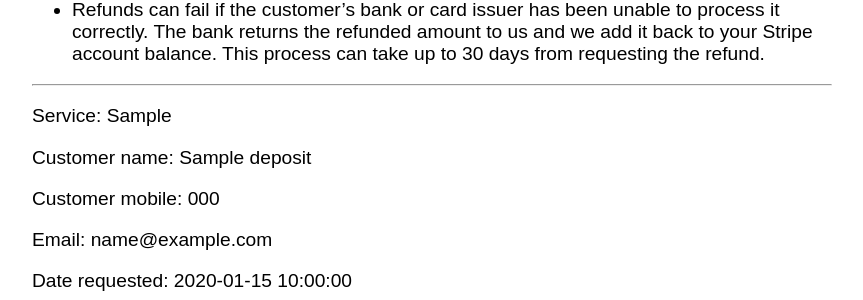
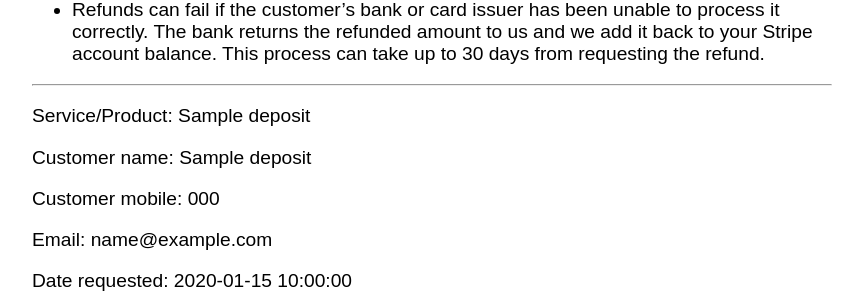
Before and after one commit to KarmaComputing/collect-deposit-online, a Flask app: template app/templates/admin/refunded-deposits.html in a window 1280 px wide. Shown: the part 526-826 px from the top of the page, without its empty margins (208-1071 px from the left). Run offline with Flask 2, Linux system fonts and the light colour scheme; the template is opened without the code that fills it: most values are stand-ins (such as "Sample title", 1, 10 or a date in 2020); parts of the project's set-up code (start-up, migrations or seed data) failed here and were passed over.

Commit message:
ref #16 use of requested_product_id rather than "product"
Dont attempt a stripe refund unless a stripe payment intent id exists

```diff
--- a/app/app.py
+++ b/app/app.py
@@ -79,14 +79,14 @@ def get_products(include_archived=False):
     return products
 
 
-@app.route("/request-date-time", methods=["GET", "POST"])
+@app.route("/request-date-time")
 def set_date_time():
     product_id = request.form.get("product_id")
     print(product_id)
     return render_template("request-date-time.html", product_id=product_id)
 
 
-@app.route("/deposit", methods=["GET", "POST"])
+@app.route("/deposit")
 def deposit():
     product_id = request.args.get("product")
     product = get_product(product_id)
@@ -96,19 +96,18 @@ def deposit():
 @app.route("/create-checkout-session", methods=["GET", "POST"])
 def create_checkout_session():
     stripe.api_key = STRIPE_API_KEY
-
-    product_id = request.form.get("product")
+    requested_product_id = request.form.get("product")
     requested_time = request.form.get("time")
     requested_date = request.form.get("date")
     customer_email = request.form.get("email", None)
     customer_name = request.form.get("name", None)
     customer_mobile = request.form.get("mobile", None)
-    product = get_product(product_id)
+    product = get_product(requested_product_id)
     deposit_amount = product["deposit_amount"]
     product_name = product["product_name"]
 
     metadata = {
-        "product_id": product_id,
+        "requested_product_id": requested_product_id,
         "product_name": product_name,
         "deposit_amount": deposit_amount,
         "requested_date": requested_date,
@@ -150,9 +149,6 @@ def stripe_success():
     filePath = Path(SHARED_MOUNT_POINT, filename)
     with open(filePath, "w") as fp:
         metadata = session.metadata
-        metadata["product_id"] = request.args.get(
-            "product_id"
-        )  # TODO: Create get request to transfer chosen product ID to success.html
         metadata["timestamp"] = filename
         metadata["payment_method"] = payment_method
         metadata["setup_intent"] = setup_intent.id
@@ -236,9 +232,8 @@ def cancelled_bookings():
 @login_required
 def charge_deposit():
     """Charge the request to pay a deposit."""
-
-    product_id = request.args.get("product_id")
-    product = get_product(product_id)
+    requested_product_id = request.args.get("requested_product_id")
+    product = get_product(requested_product_id)
     deposit = product["deposit_amount"]
 
     payment_method_id = request.args.get("payment_method_id", None)
@@ -263,7 +258,7 @@ def charge_deposit():
         metadata = json.loads(fp.read())
         metadata["deposit_status"] = "collected"
         metadata["stripe_payment_intent_id"] = payment_intent.id
-        metadata["prodiuct_id"] = product_id
+        metadata["requested_product_id"] = requested_product_id
         fp.seek(0)
         fp.write(json.dumps(metadata))
         fp.truncate()
@@ -291,7 +286,7 @@ def reschedule_deposit():
 @app.route("/admin/save-rescheduled-deposit")
 @login_required
 def save_rescheduled_desposit():
-    product_id = request.args.get("product_id")
+    requested_product_id = request.args.get("product_id")
     requested_time = request.args.get("time")
     requested_date = request.args.get("date")
     filename = request.args.get("timestamp", None)
@@ -300,14 +295,13 @@ def save_rescheduled_desposit():
         metadata = json.loads(fp.read())
         metadata["requested_date"] = requested_date
         metadata["requested_time"] = requested_time
-        metadata["product"] = requested_product
         fp.seek(0)
         fp.write(json.dumps(metadata))
         fp.truncate()
     message = f"""Booking has been rescheduled to:
             Date: {metadata['requested_date']}
             Time: {metadata['requested_time']}
-            Service/Product: {metadata['requested_product']}"""
+            Service/Product: {metadata['product_name']}"""
     send_booking_rescheduled_email(
         to=metadata["customer_email"], content=message
     )  # noqa: E501
@@ -328,7 +322,7 @@ def cancel_booking():
         fp.truncate()
 
     message = f"""Booking has been cancelled:
-            Service/Product: {metadata['requested_product']}
+            Service/Product: {metadata['requested_product_id']}
             Date: {metadata['requested_date']}
             Time: {metadata['requested_time']}.
             Has now been cancelled."""
@@ -342,10 +336,17 @@ def cancel_booking():
 @app.route("/admin/refund-deposit")
 @login_required
 def refund_deposit():
+    breakpoint()
     filename = request.args.get("timestamp", None)
     filePath = Path(SHARED_MOUNT_POINT, filename)
     with open(filePath, "r+") as fp:
         metadata = json.loads(fp.read())
+        # Don't attemp refund if no stripe_payment_intent_id present
+        if "stripe_payment_intent_id" not in metadata:
+            msg = "No stripe_payment_intent_id found for this deposit, so cannot perform refund."
+            flash(msg)
+            return redirect(url_for("refunded_deposits"))
+
         stripe.api_key = STRIPE_API_KEY
         try:  # Perform refund
             stripe_refund = stripe.Refund.create(
@@ -357,7 +358,7 @@ def refund_deposit():
             fp.write(json.dumps(metadata))
             fp.truncate()
             message = f"""Booking deposit refund started:
-                    Service/Product: {metadata['duct']}
+                    Service/Product: {metadata['requested_product_id']}
                     Date: {metadata['requested_date']}
                     Time: {metadata['requested_time']}.
                     Is being refunded."""
--- a/app/templates/admin/deposits-collected.html
+++ b/app/templates/admin/deposits-collected.html
@@ -11,7 +11,7 @@
 <hr />
 
 {% for collected_deposit in collected_deposits %}
-  <p>Service: {{ collected_deposit['requested_product'] }}</p>
+  <p>Service/Product: {{ collected_deposit['product_name'] }}</p>
   <p>Customer name: {{ collected_deposit['customer_name'] or 'Not given' }}</p>
   <p>Customer mobile: {{ collected_deposit['customer_mobile'] or 'Not given' }}</p>
   <p>Email: {{ collected_deposit['customer_email'] }}</p>
--- a/app/templates/admin/deposits.html
+++ b/app/templates/admin/deposits.html
@@ -27,8 +27,7 @@ There are no new deposit requests. See <a href="{{ url_for('collected_deposits')
 {% endif %}
 
 {% for available_deposit in available_deposits %}
-  <p>Product ID: {{ available_deposit['product_id'] }}</p>
-  <p>Service: {{ available_deposit['requested_product'] }}</p>
+  <p>Service/Product: {{ available_deposit['product_name'] }}</p>
   <p>Customer name: {{ available_deposit['customer_name'] or 'Not given' }}</p>
   <p>Customer mobile: {{ available_deposit['customer_mobile'] or 'Not given' }}</p>
   <p>Email: {{ available_deposit['customer_email'] }}</p>
@@ -38,7 +37,7 @@ There are no new deposit requests. See <a href="{{ url_for('collected_deposits')
 
 
   <span id="charge-deposit-message"></span>
-  <a href="{{ url_for('charge_deposit', payment_method_id=available_deposit['payment_method'], stripe_customer_id=available_deposit['stripe_customer_id'], timestamp=available_deposit['timestamp'], requested_product=available_deposit['product_id']) }}" id="charge-deposit" class="btn btn-primary">Confirm &amp; charge {{available_deposit["deposit_amount"]}} now</a>
+  <a href="{{ url_for('charge_deposit', payment_method_id=available_deposit['payment_method'], stripe_customer_id=available_deposit['stripe_customer_id'], timestamp=available_deposit['timestamp'], requested_product_id=available_deposit['requested_product_id']) }}" id="charge-deposit" class="btn btn-primary">Confirm &amp; charge {{available_deposit["deposit_amount"]}} now</a>
 
   {{ reschedule_booking_btn(timestamp=available_deposit['timestamp']) }}
 
--- a/app/templates/admin/refunded-deposits.html
+++ b/app/templates/admin/refunded-deposits.html
@@ -22,7 +22,7 @@
 <hr />
 
 {% for deposit in deposits %}
-  <p>Service: {{ deposit['requested_product'] }}</p>
+  <p>Service/Product: {{ deposit['product_name'] }}</p>
   <p>Customer name: {{ deposit['customer_name'] or 'Not given' }}</p>
   <p>Customer mobile: {{ deposit['customer_mobile'] or 'Not given' }}</p>
   <p>Email: {{ deposit['customer_email'] }}</p>
--- a/app/templates/admin/reschedule.html
+++ b/app/templates/admin/reschedule.html
@@ -11,6 +11,7 @@ An email notification will automatically be sent.</p>
 
 <form action="{{ url_for('save_rescheduled_desposit') }}">
   <div id="fieldset">
+    Product/Service: {{ metadata['product_name'] }} <br /><br />
     Name: {{ metadata['customer_name'] }}
     <br />
     <br />
@@ -28,8 +29,6 @@ An email notification will automatically be sent.</p>
 
   <br />
   <br />
-  <label for="product">Product <input name="product" value="{{ metadata['requested_product'] }}" /></label>
-
   <input type="submit" class="btn btn-primary" />
   <hr />
   <p>Metadata</p>
```
